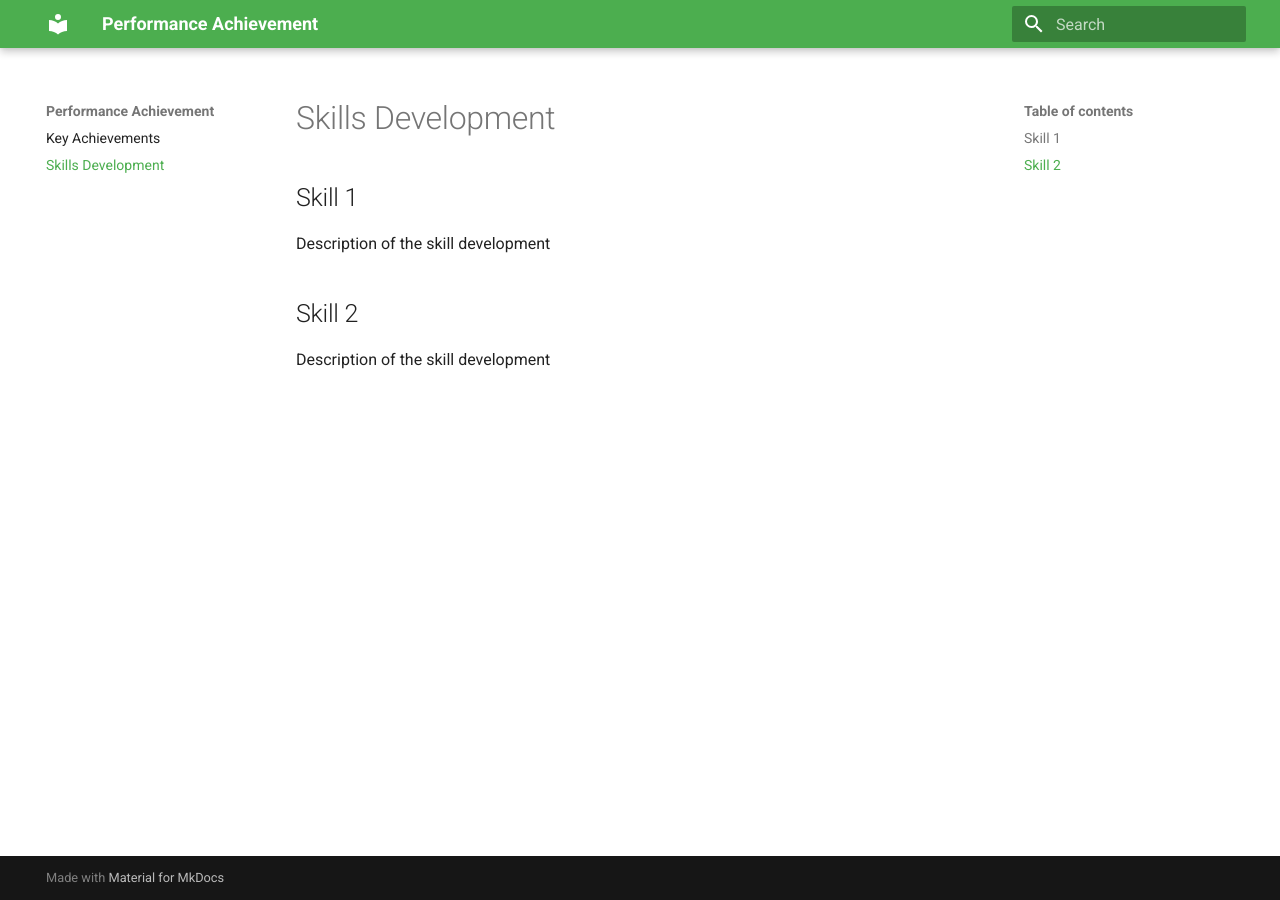
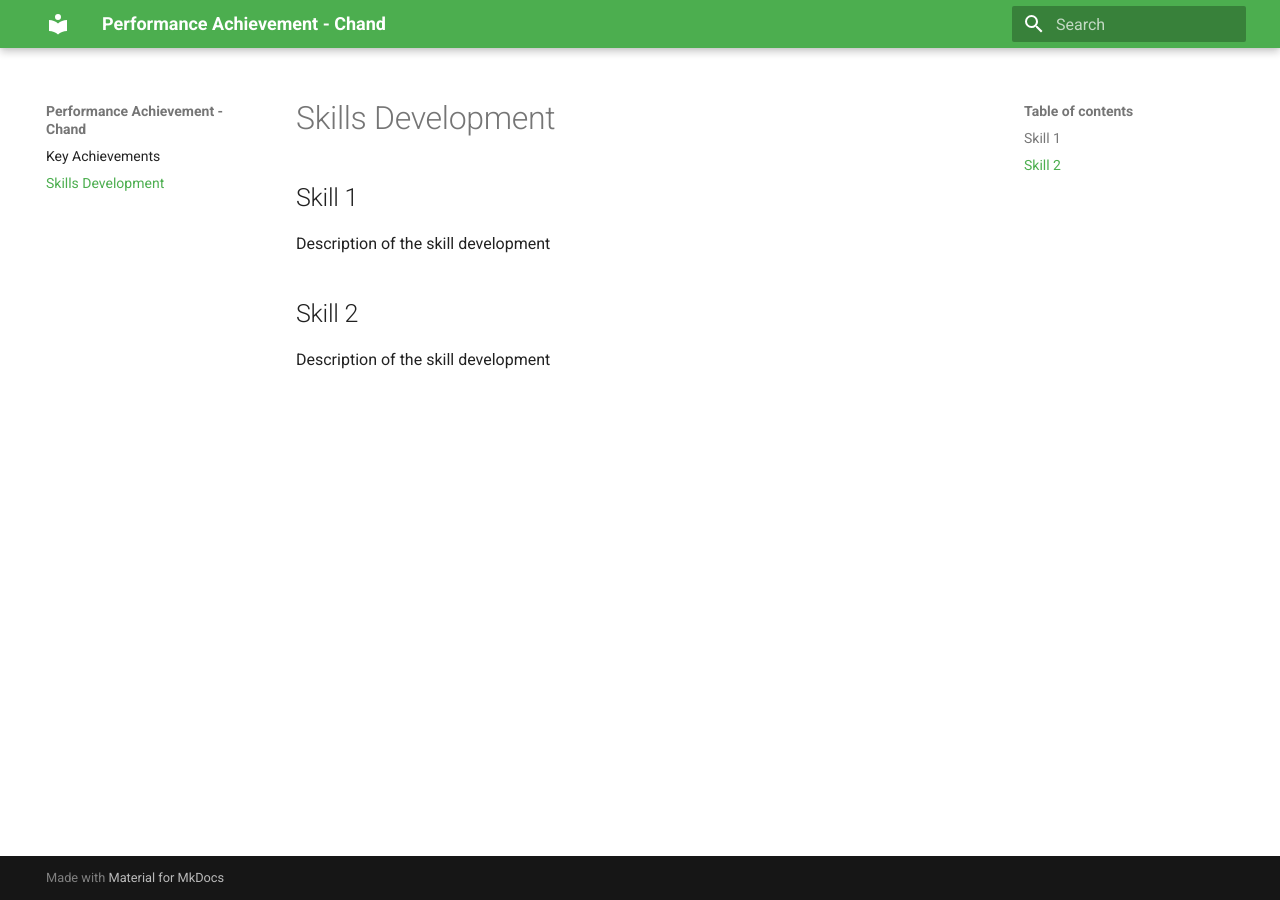
Before and after one commit to skyraman/StarPerformer, an MkDocs documentation site: the page built from docs/skills.md, in a window 1280 px wide. Built offline with MkDocs 1.6.1 and Material for MkDocs 9.7.7, drawn with Linux system fonts in a browser that asks for light colours.

Commit message:
Update mkdocs.yml

```diff
--- a/mkdocs.yml
+++ b/mkdocs.yml
@@ -1,4 +1,4 @@
-site_name: Performance Achievement
+site_name: Performance Achievement - Chand
 nav:
   - Key Achievements: achievements.md
   - Skills Development: skills.md
```
